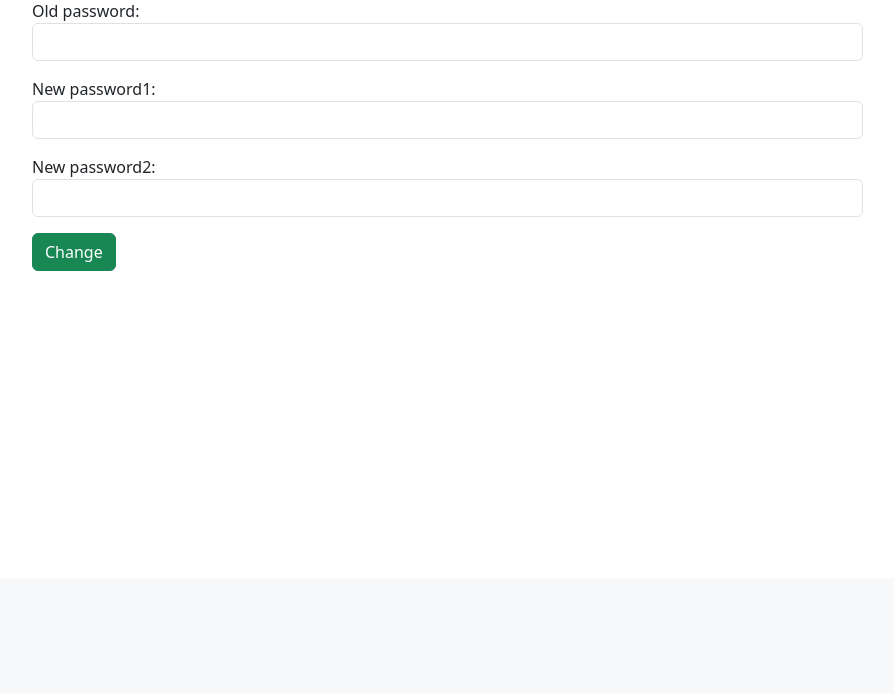
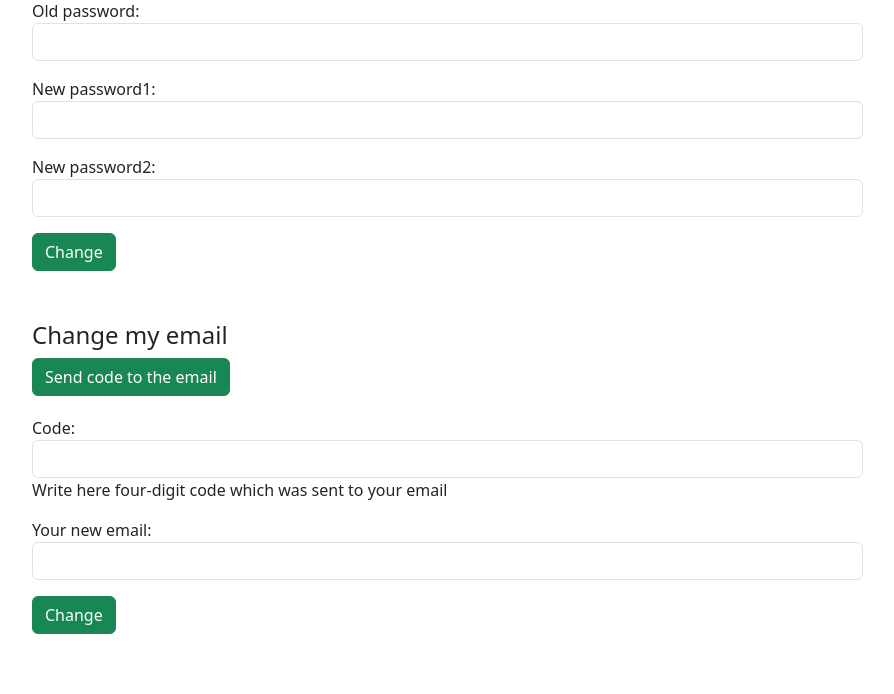
Before and after one commit to okuzmenko31/Django-TodoList, a Django app: page /my_todolist/account_settings/ in a window 1280 px wide. Shown: the part 222-916 px from the top of the page, without its empty margins (335-1229 px from the left). Before the commit the page ends 493 px from the top, so only its background shows below. Run offline with Django 4.2, Linux system fonts and the light colour scheme; the visitor is signed in with stand-in values (Sample User, id 1); parts of the project's set-up code (start-up, migrations or seed data) failed here and were passed over.

Commit message:
Added availability to change the email

```diff
--- a/Todo/forms.py
+++ b/Todo/forms.py
@@ -63,3 +63,11 @@ class UserPasswordChange(PasswordChangeForm):
 
 class UserResetPassword(PasswordResetForm):
     email = forms.EmailField(widget=forms.EmailInput(attrs={'class': 'form-control'}))
+
+
+class UserChangeEmail(forms.Form):
+    code = forms.CharField(label='Code',
+                           help_text='Write here four-digit code which was sent to your email',
+                           widget=forms.TextInput({'class': 'form-control'}))
+    new_email = forms.EmailField(label='Your new email',
+                                 widget=forms.EmailInput(attrs={'class': 'form-control'}))
--- a/Todo/templates/Todo/user_page.html
+++ b/Todo/templates/Todo/user_page.html
@@ -17,5 +17,14 @@
 
     </form>
 
+    <h4 class="email_change" style="margin-top: 50px">Change my email</h4>
+    <a href="{% url 'change_email' %}" class="btn btn-success">Send code to the email</a>
+
+    <form action="{% url 'change_email_process' %}" method="post" style="margin-top: 20px; margin-bottom: 60px">
+        {% csrf_token %}
+        {{ change_email_form.as_p }}
+
+        <button type="submit" class="btn btn-success">Change</button>
+    </form>
 
 {% endblock %}
--- a/Todo/urls.py
+++ b/Todo/urls.py
@@ -19,4 +19,6 @@ urlpatterns = [
          name='confirmation'),
     path('reset/done/', views.PasswordResetDoneView.as_view(template_name='Todo/reset_done.html'),
          name='password_reset_complete'),
+    path('mail_change/', user_change_email, name='change_email'),
+    path('mail_change_process/', change_email_process, name='change_email_process')
 ]
--- a/Todo/views.py
+++ b/Todo/views.py
@@ -1,3 +1,4 @@
+import random
 from django.contrib.auth import login, logout
 from django.contrib import messages
 from django.contrib.auth.decorators import login_required
@@ -7,7 +8,8 @@ from django.shortcuts import render, redirect, get_object_or_404
 from django.template.loader import render_to_string
 from django.utils.encoding import force_bytes
 from django.utils.http import urlsafe_base64_encode
-from .forms import Registration, Authentication, TaskCreation, TaskUpdate, UserPasswordChange, UserResetPassword
+from .forms import Registration, Authentication, TaskCreation, TaskUpdate, UserPasswordChange, UserResetPassword, \
+    UserChangeEmail
 from .tasks import *
 from .models import Todo, Category
 
@@ -148,9 +150,11 @@ def tasks_by_category(request, cat_id, cat_slug):
 def user_profile(request):
     form = UserPasswordChange(user=request.user)
     reset_form = UserResetPassword()
+    change_email_form = UserChangeEmail()
     context = {
         'form': form,
-        'reset_form': reset_form
+        'reset_form': reset_form,
+        'change_email_form': change_email_form
     }
 
     return render(request, template_name='Todo/user_page.html', context=context)
@@ -191,3 +195,30 @@ def user_reset_password(request):
                           html_message=msg_html)
                 messages.success(request, 'Mail was sent successfully!')
     return redirect('authentication')
+
+
+def user_change_email(request):
+    code = random.randint(1000, 9999)
+    request.session['change_code'] = str(code)
+
+    subject = 'You send request for changing your email address at the TodoList site'
+    message = f'Your code: {code}'
+    send_mail(subject, message, 'kuzmenkowebdev@gmail.com', [request.user.email], fail_silently=False)
+    messages.success(request, 'Mail with the code was sent successfully!')
+
+    return redirect('account')
+
+
+def change_email_process(request):
+    if request.method == 'POST':
+        change_email_form = UserChangeEmail(request.POST)
+        if change_email_form.is_valid():
+            code = change_email_form.cleaned_data['code']
+            if code == request.session['change_code']:
+                del request.session['change_code']
+                request.user.email = change_email_form.cleaned_data['new_email']
+                request.user.save()
+                messages.success(request, 'You successfully changed your email!')
+            else:
+                messages.error(request, 'The code is wrong, write it again')
+    return redirect('account')
```
